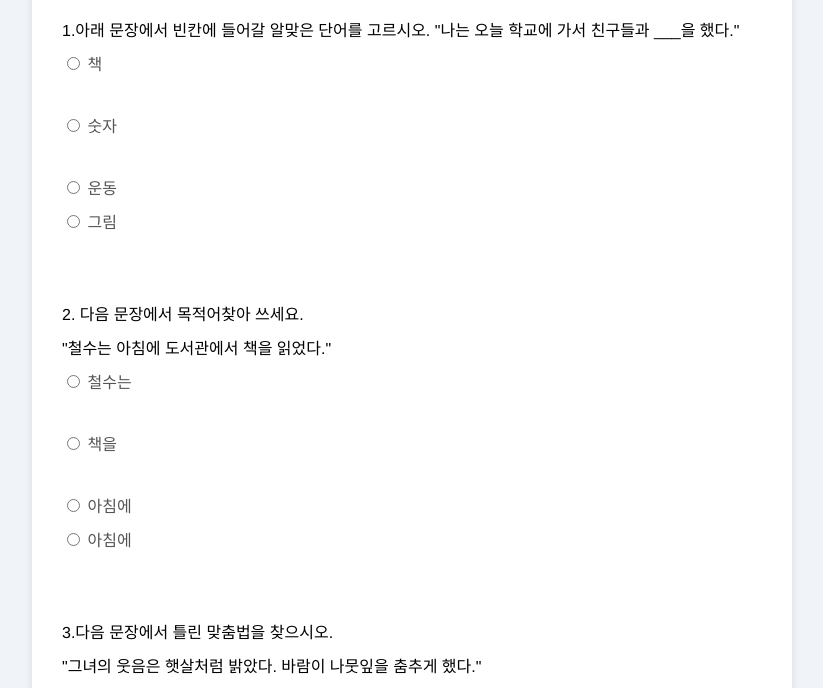
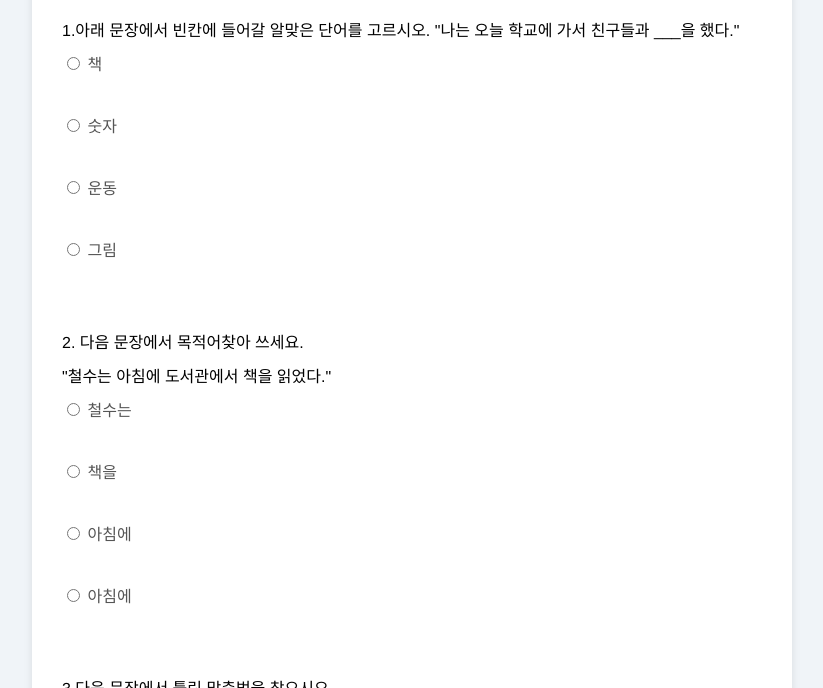
Before and after one commit to zinooooooo7/quiz-site, a plain HTML site: page index.html in a window 1280 px wide. Shown: the part 132-820 px from the top of the page, without its empty margins (228-1051 px from the left). Drawn offline with Linux system fonts and the light colour scheme.

Commit message:
index.html

```diff
--- a/index.html
+++ b/index.html
@@ -16,7 +16,7 @@
 "나는 오늘 학교에 가서 친구들과 ___을 했다."</p>
                     <label><input type="radio" name="question1" value="0"> 책</label><br>
                     <label><input type="radio" name="question1" value="1"> 숫자</label><br>
-                    <label><input type="radio" name="question1" value="2"> 운동</label>
+                    <label><input type="radio" name="question1" value="2"> 운동</label><br>
                     <label><input type="radio" name="question1" value="3"> 그림</label><br>
                 </div>
                 <div class="question">
@@ -24,7 +24,7 @@
                     <p>"철수는 아침에 도서관에서 책을 읽었다."</p>
                     <label><input type="radio" name="question2" value="0"> 철수는 </label><br>
                     <label><input type="radio" name="question2" value="1"> 책을 </label><br>
-                    <label><input type="radio" name="question2" value="2"> 아침에 </label>
+                    <label><input type="radio" name="question2" value="2"> 아침에 </label><br>
                     <label><input type="radio" name="question2" value="3"> 아침에 </label><br>
                 </div>
                 <div class="question">
```
